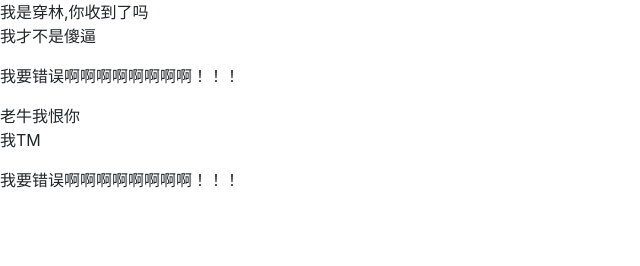
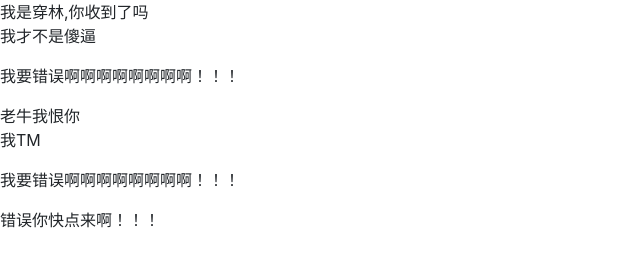
Before and after one commit to chuanlinlaile/-, a website: page src/demo.html in a window 1280 px wide. Shown: the whole page, without its empty margins (0-640 px from the left). Drawn offline with nearby package versions, Linux system fonts and the light colour scheme.

Commit message:
穿林第五次更新

```diff
--- a/src/demo.html
+++ b/src/demo.html
@@ -17,7 +17,7 @@
 <p>我TM</p>
 <p>我要错误啊啊啊啊啊啊啊啊！！！</p>
 
-
+<a>错误你快点来啊！！！</a>
 
 
 </body>
```
